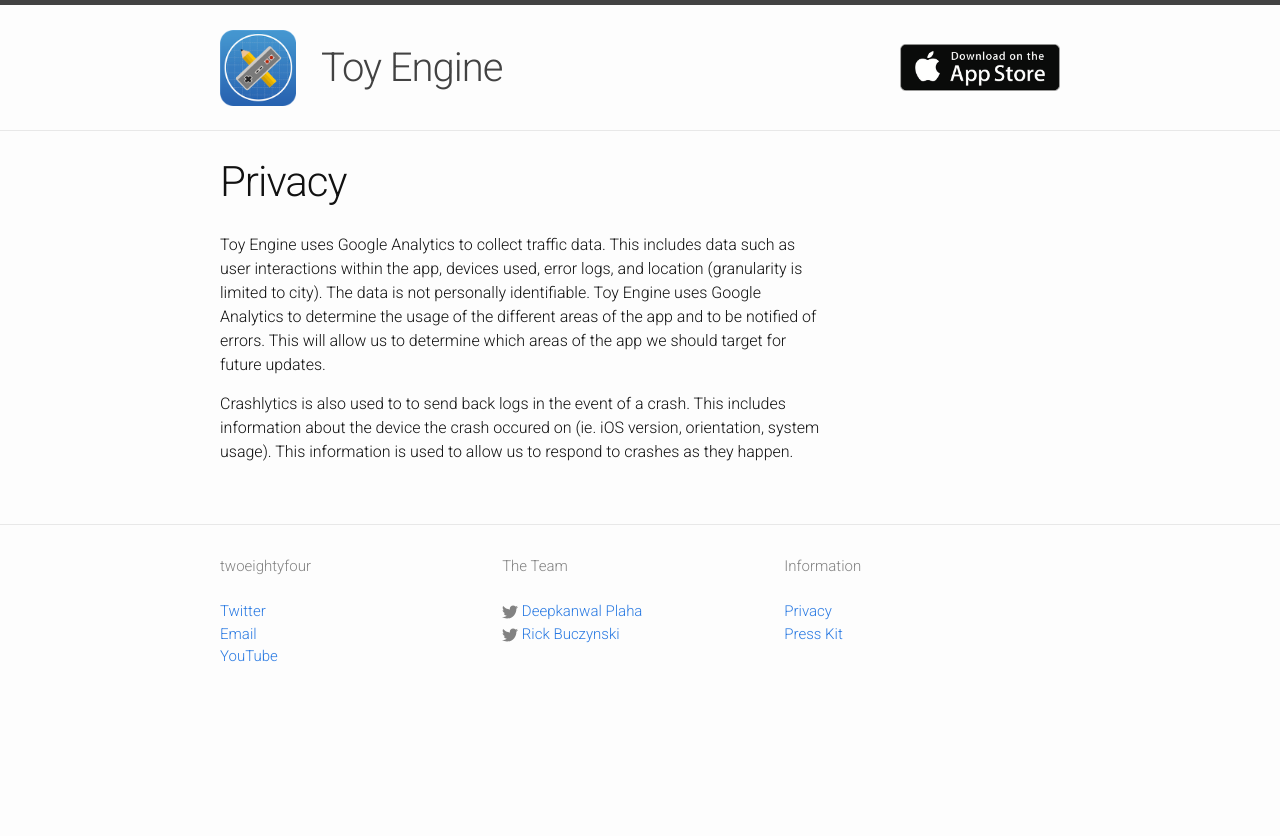
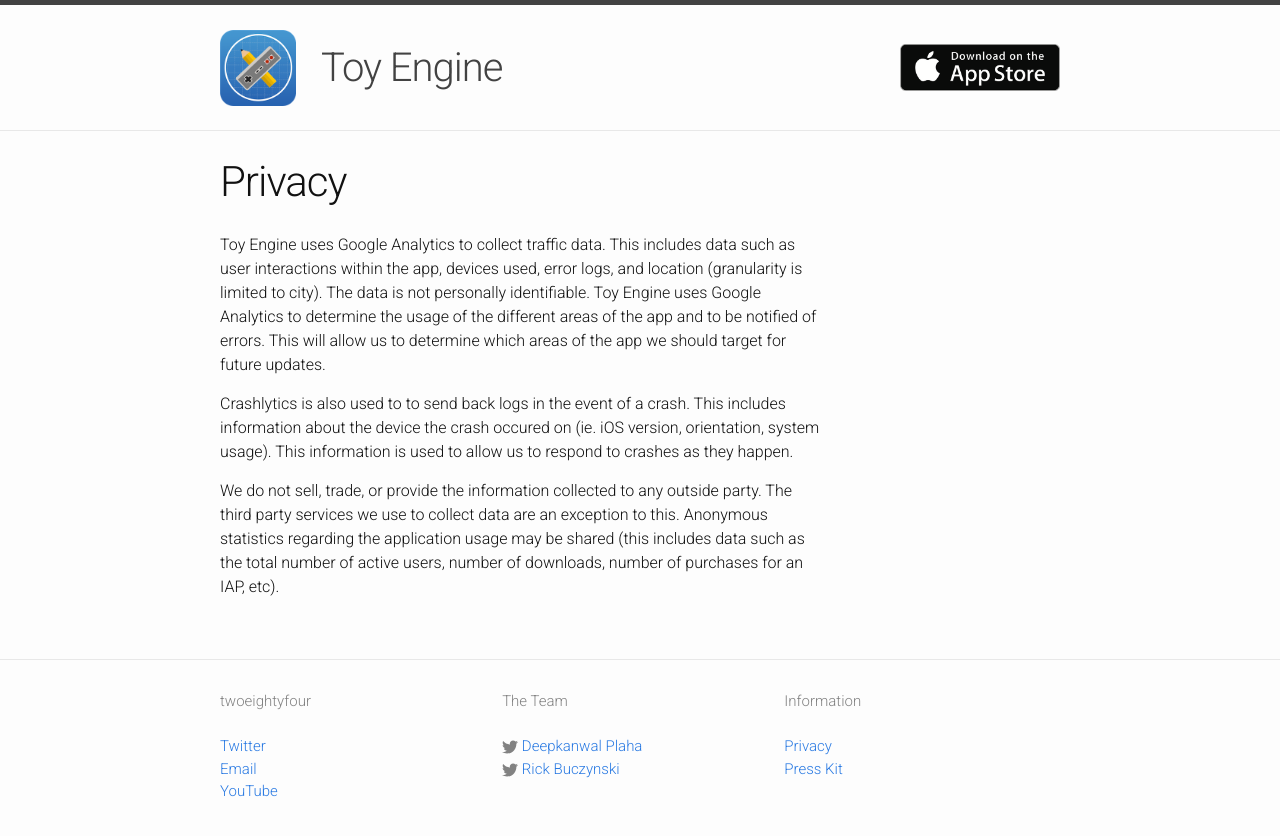
Before and after one commit to deepkanwal/toy-engine-landing-page, a Jekyll site: the page built from privacy.md, in a window 1280 px wide. Shown: the top 836 px of the page. Built offline with Jekyll 4.4.1, drawn with Linux system fonts in a browser that asks for light colours; nearby versions of some CDN libraries; library files that are not in the unit come from our copies; comment, search, counter and statistics services are not loaded.

Commit message:
Updated privacy policy.

```diff
--- a/privacy.md
+++ b/privacy.md
@@ -7,3 +7,5 @@
 Toy Engine uses Google Analytics to collect traffic data. This includes data such as user interactions within the app, devices used, error logs, and location (granularity is limited to city). The data is not personally identifiable. Toy Engine uses Google Analytics to determine the usage of the different areas of the app and to be notified of errors. This will allow us to determine which areas of the app we should target for future updates.
 
 Crashlytics is also used to to send back logs in the event of a crash. This includes information about the device the crash occured on (ie. iOS version, orientation, system usage). This information is used to allow us to respond to crashes as they happen.
+
+We do not sell, trade, or provide the information collected to any outside party. The third party services we use to collect data are an exception to this. Anonymous statistics regarding the application usage may be shared (this includes data such as the total number of active users, number of downloads, number of purchases for an IAP, etc).
```
